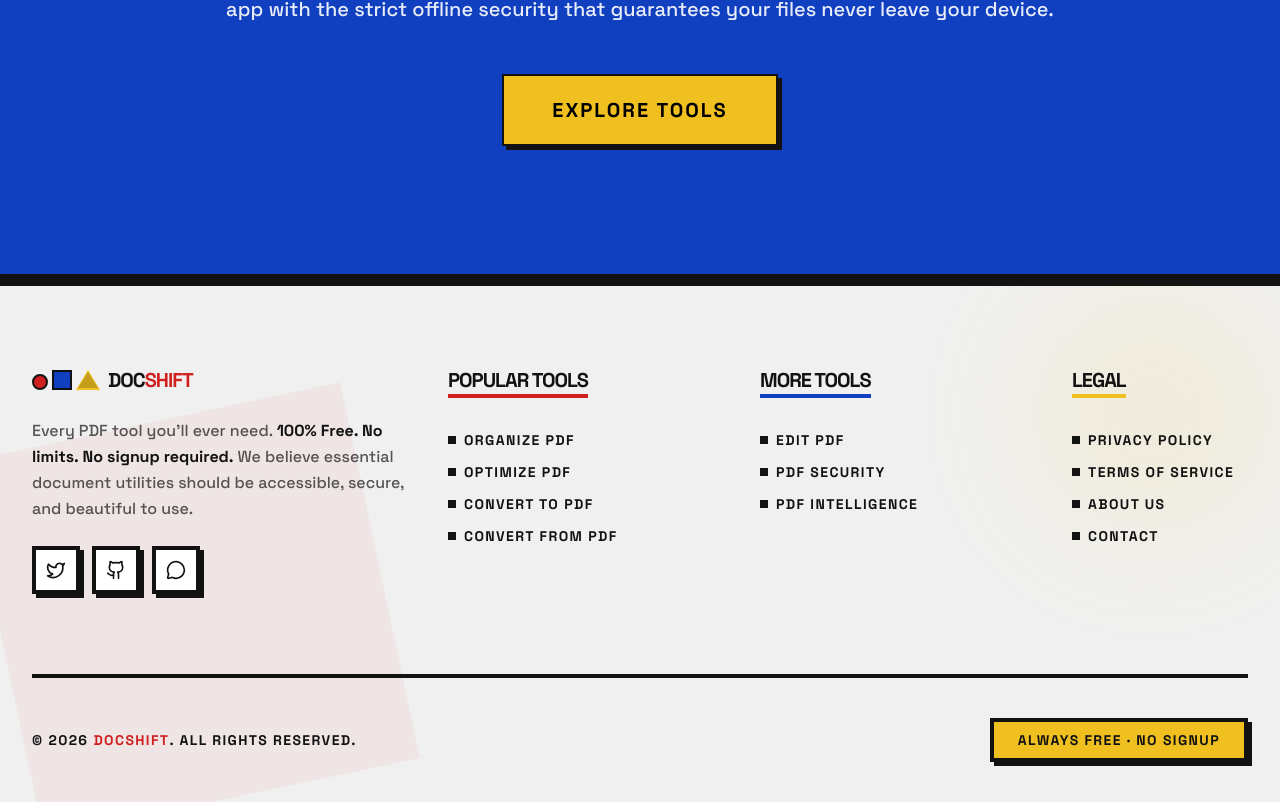
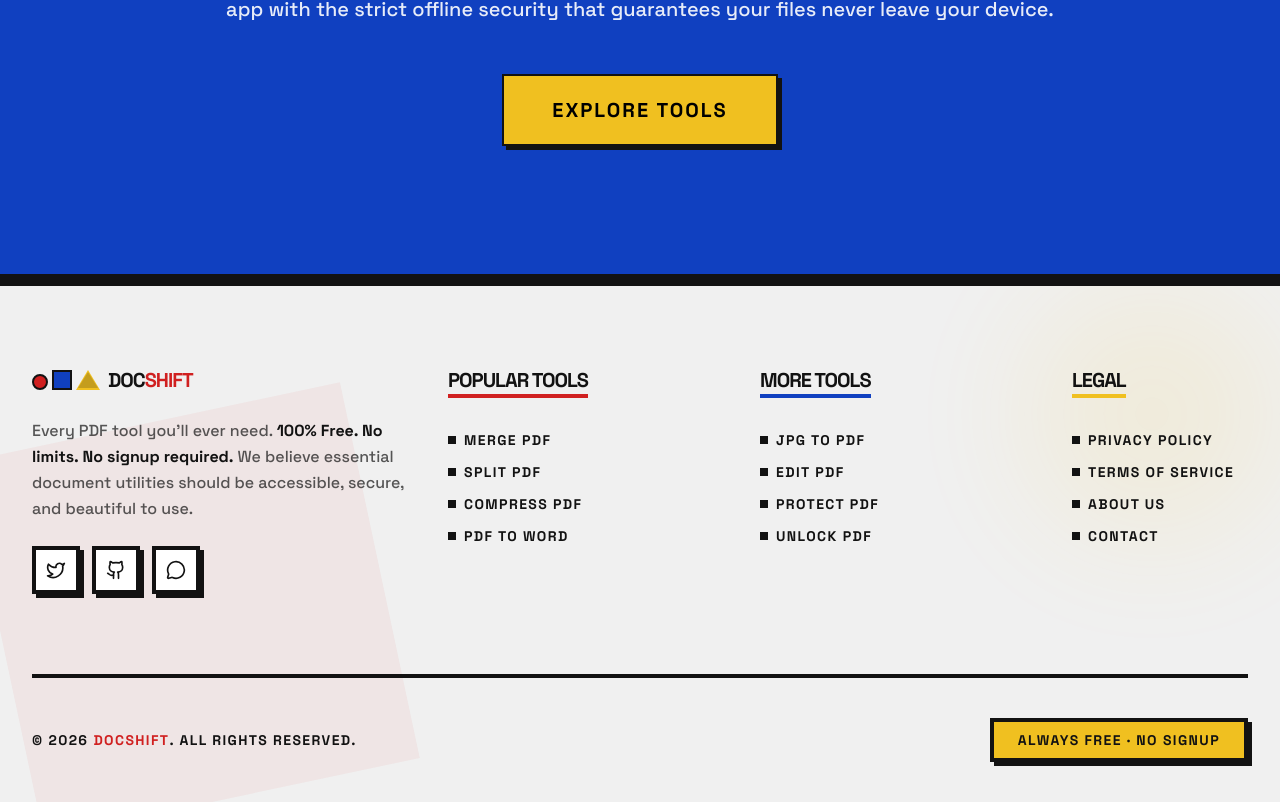
Before and after one commit to soumyachk101/PDF_Master, a Next.js app in the folder frontend/: page / in a window 1280 px wide. Shown: the part 5234-6036 px from the top of the page. Built offline with nearby package versions, Linux system fonts and the light colour scheme; what @mui/material-nextjs would draw is missing.

Commit message:
fix: update footer tool links to point to their specific subpage routes

```diff
--- a/frontend/src/components/Footer.jsx
+++ b/frontend/src/components/Footer.jsx
@@ -1,7 +1,7 @@
 'use client';
 
 import Link from 'next/link';
-import { CATEGORIES } from '@/utils/tools';
+
 import { Twitter, Github, MessageCircle } from 'lucide-react';
 import { BauhausSection } from '@/components/ui/BauhausComponents';
 
@@ -70,11 +70,16 @@ export default function Footer() {
                             Popular Tools
                         </h3>
                         <ul className="flex flex-col gap-3">
-                            {CATEGORIES.filter(c => c.id !== 'all').slice(0, 4).map(cat => (
-                                <li key={cat.id}>
-                                    <Link href="/" className="font-display font-bold uppercase text-sm tracking-widest hover:text-bauhaus-red transition-colors flex items-center gap-2 group">
+                            {[
+                                { name: 'Merge PDF', path: '/tool/merge-pdf' },
+                                { name: 'Split PDF', path: '/tool/split-pdf' },
+                                { name: 'Compress PDF', path: '/tool/compress-pdf' },
+                                { name: 'PDF to Word', path: '/tool/pdf-to-word' }
+                            ].map((tool) => (
+                                <li key={tool.path}>
+                                    <Link href={tool.path} className="font-display font-bold uppercase text-sm tracking-widest hover:text-bauhaus-red transition-colors flex items-center gap-2 group">
                                         <span className="w-2 h-2 bg-bauhaus-black group-hover:bg-bauhaus-red transition-colors" />
-                                        {cat.label}
+                                        {tool.name}
                                     </Link>
                                 </li>
                             ))}
@@ -86,11 +91,16 @@ export default function Footer() {
                             More Tools
                         </h3>
                         <ul className="flex flex-col gap-3">
-                            {CATEGORIES.filter(c => c.id !== 'all').slice(4, 8).map(cat => (
-                                <li key={cat.id}>
-                                    <Link href="/" className="font-display font-bold uppercase text-sm tracking-widest hover:text-bauhaus-blue transition-colors flex items-center gap-2 group">
+                            {[
+                                { name: 'JPG to PDF', path: '/tool/jpg-to-pdf' },
+                                { name: 'Edit PDF', path: '/tool/edit-pdf' },
+                                { name: 'Protect PDF', path: '/tool/protect-pdf' },
+                                { name: 'Unlock PDF', path: '/tool/unlock-pdf' }
+                            ].map((tool) => (
+                                <li key={tool.path}>
+                                    <Link href={tool.path} className="font-display font-bold uppercase text-sm tracking-widest hover:text-bauhaus-blue transition-colors flex items-center gap-2 group">
                                         <span className="w-2 h-2 bg-bauhaus-black group-hover:bg-bauhaus-blue transition-colors" />
-                                        {cat.label}
+                                        {tool.name}
                                     </Link>
                                 </li>
                             ))}
```
